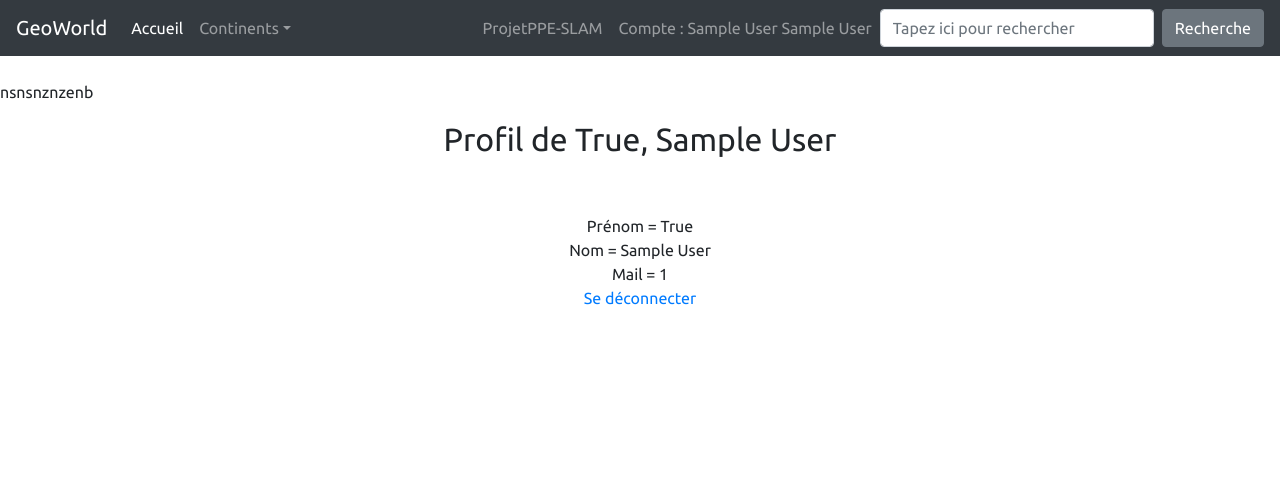
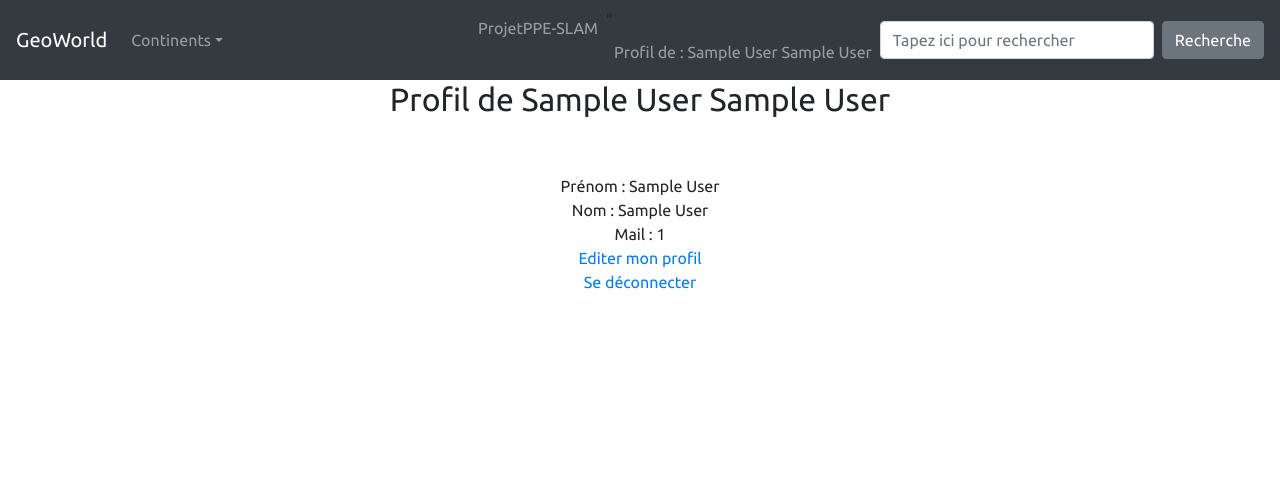
Before and after one commit to Haeliseu/geoworld, a PHP site: page /profil.php?idUser=1 in a window 1280 px wide. Shown: the top 504 px of the page. Run offline with PHP 8.4, Linux system fonts and the light colour scheme; the visitor is signed in with stand-in values (Sample User, id 1).

Commit message:
profil et connexion à la session de l'utilisateur

```diff
--- a/connexion.php
+++ b/connexion.php
@@ -1,7 +1,6 @@
 <?php
 
  include('header.php');
-include('inc/connect_db.php');
 
 if(isset($_POST['formconnexion'])) {
    $mail = htmlspecialchars($_POST['identifiant']);
@@ -14,11 +13,11 @@ if(isset($_POST['formconnexion'])) {
       $userexist = $stmt->rowCount();
       if($userexist == 1) {
          $userinfo = $stmt->fetch();
-         $_SESSION['id'] = $userinfo['idUser'];
+         $_SESSION['idUser'] = $userinfo['idUser'];
          $_SESSION['nom'] = $userinfo['nom'];
          $_SESSION['prenom'] = $userinfo['prenom'];
          $_SESSION['identifiant'] = $userinfo['identifiant'];
-         header("Location: profil.php?id=".$_SESSION['idUser']);
+         header("Location: profil.php?idUser=". $_SESSION['idUser']);
       } else {
          $erreur = "Mail ou mot de passe incorrect !";
       }
--- a/header.php
+++ b/header.php
@@ -1,5 +1,7 @@
 <?php
 session_start();
+include('inc/connect_db.php');
+extract($_GET);
 ?>
 
 <!doctype html>
@@ -42,9 +44,6 @@ session_start();
 
     <div class="collapse navbar-collapse" id="navbarsExampleDefault">
       <ul class="navbar-nav mr-auto">
-        <li class="nav-item active">
-          <a class="nav-link" href="index.php">Accueil <span class="sr-only">(current)</span></a>
-        </li>
         <li class="nav-item dropdown">
         <a class="nav-link dropdown-toggle" href="#" id="dropdown01" data-toggle="dropdown" aria-haspopup="true"
              aria-expanded="false">Continents</a>
@@ -68,13 +67,14 @@ session_start();
           </a>
         </li>
         <?php
-          if (isset($_SESSION["prenom"]) && $_SESSION["prenom"] == true) {
+          if (isset($_SESSION["prenom"]) && $_SESSION["prenom"] == true)  {
             echo '<li class="nav-item">
-                      <a class="nav-link " href="profil.php">
-                        <td class="nav-link">Compte : '.$_SESSION["prenom"].' '.$_SESSION["nom"].'</td>
+                    "<a class="nav-link" href="profil.php?idUser='.$_SESSION['idUser'].'"
+                        class="nav-link" >Profil de : '.$_SESSION["prenom"].' '.$_SESSION["nom"].'
                      </a>
                   </li>';
-          }else {
+                                                                          }
+          else {
             echo ' <li class="nav-item">
                       <a class="nav-link" href="connexion.php">Login</a>
                     </li>
@@ -83,7 +83,6 @@ session_start();
                     </li>';
                 }
         ?>
-
       </ul>
       <form class="form-inline my-2 my-lg-0" action="search.php" method="GET">
         <input class="form-control mr-sm-2" type="text" placeholder="Tapez ici pour rechercher" aria-label="Search" name="recherche">
--- a/inc/connect_db.php
+++ b/inc/connect_db.php
@@ -2,7 +2,7 @@
 $host = 'localhost';
 $db   = 'world_db';
 $user = 'root';
-$pass = 'root';
+$pass = '';
 $charset = 'utf8mb4';
 
 $dsn = "mysql:host=$host;dbname=$db;charset=$charset";
--- a/profil.php
+++ b/profil.php
@@ -1,37 +1,30 @@
 <?php
 include('header.php');
 
-include('inc/connect_db.php');
-extract($_GET);
-
-   $getid = intval($_GET['idUser']);
+   if (!isset($_GET['idUser'])) {
+      die("Parameter is missing!");
+                                }
+   $getid = intval($_SESSION['idUser']);
    $stmt = $pdo->prepare('SELECT * FROM user_data WHERE idUser = ?');
    $stmt->execute(array($getid));
-   //$userinfo = $stmt->fetchAll();
-   while($userinfo = $stmt->fetch(PDO::FETCH_ASSOC)) :
-      echo '<p>nsnsnznzenb</p>
+   $userinfo = $stmt->fetchAll()  ;
+
+      echo '
       <div align="center">
-         <h2>Profil de '.$userinfo['prenom'].', ' .$userinfo['nom'].'</h2>
+         <h2>Profil de '.$_SESSION['prenom'].' '.$_SESSION['nom'].'</h2>
          <br /><br />
-         Prénom = '.$userinfo['prenom'].'
+         Prénom : '.$_SESSION['prenom'].'
          <br />
-         Nom = '.$userinfo['nom'].'
+         Nom : '.$_SESSION['nom'].'
          <br />
-         Mail = '.$userinfo['identifiant'].'
+         Mail : '.$_SESSION['identifiant'].'
+         <br />
+         <a href="editionprofil.php">Editer mon profil</a>
+         <br />
+         <a href="deconnexion.php">Se déconnecter</a>
          <br />';
-         if(isset($_SESSION['idUser']) AND $userinfo['idUser'] == $_SESSION['idUser']) {
-         echo '      <!-- <a href="editionprofil.php">Editer mon profil</a> -->
-         <a href="deconnexion.php">Se déconnecter</a>
-         <br />
-         ';
-         };
          echo'
       </div>';
-
-
-
-
-endwhile;
 
       include("javascripts.php");
       include("footer.php");
```
Lines whose indentation alone changed are shown as unchanged.
